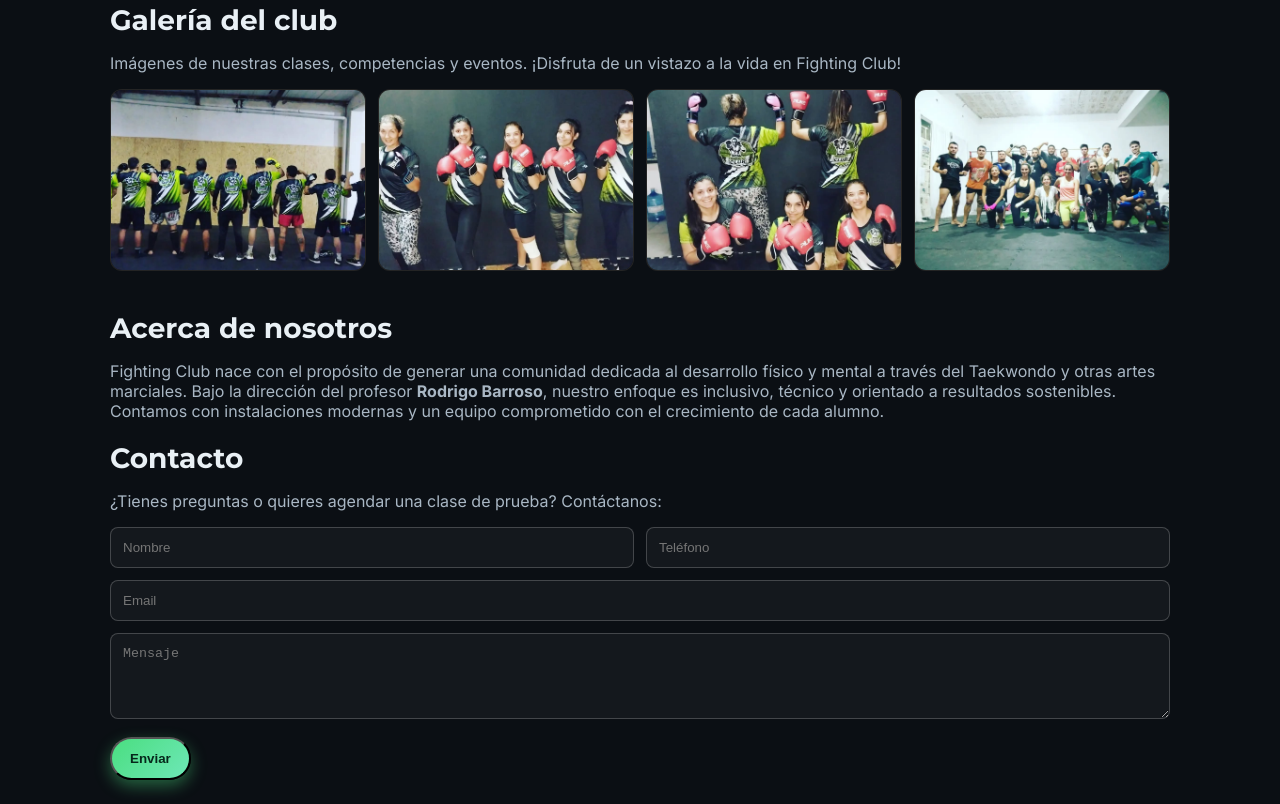
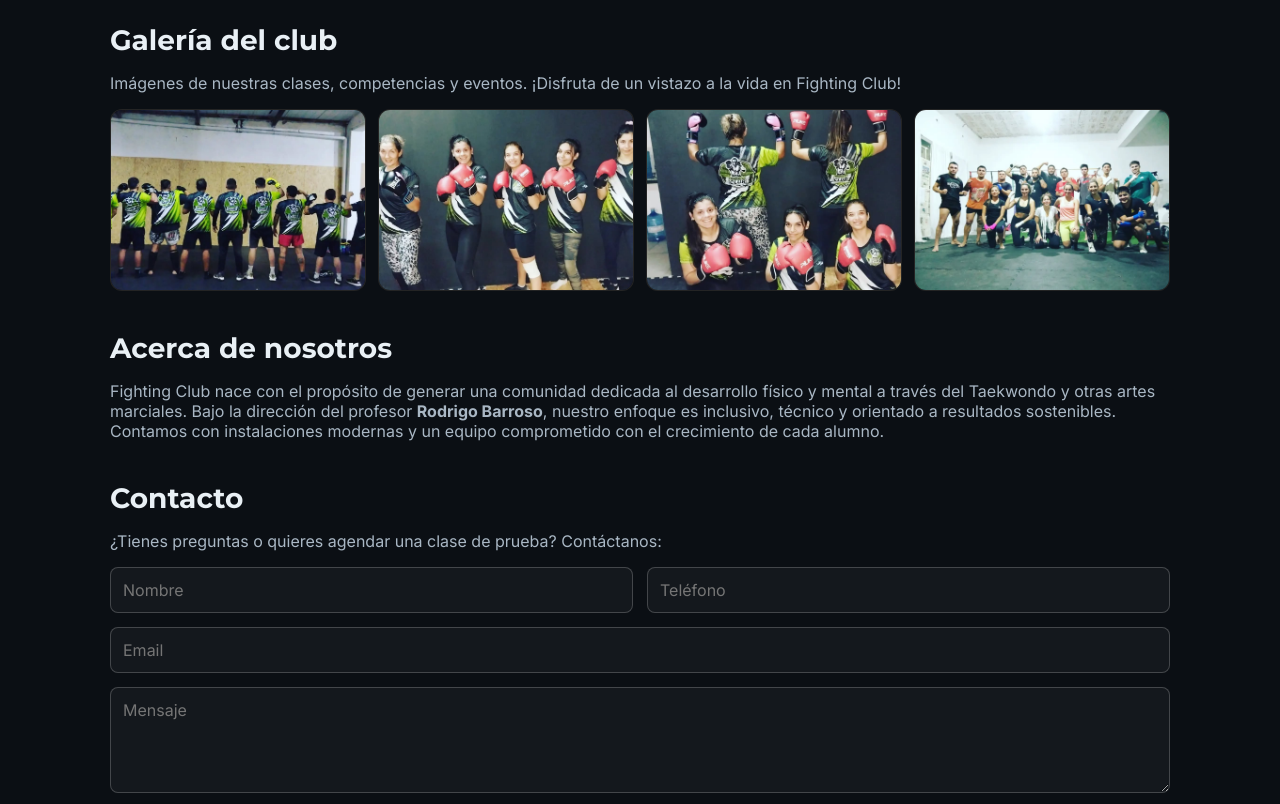
Before and after one commit to TilisaraoMarket/Fighting-Club, a plain HTML site: page index.html in a window 1280 px wide. Shown: the part 1993-2797 px from the top of the page. Drawn offline with Linux system fonts and the light colour scheme.

Commit message:
Update index.html

```diff
--- a/index.html
+++ b/index.html
@@ -177,6 +177,43 @@
     }
     .thumb:hover .caption { opacity: 1; transform: translateY(0); }
 
+    /* Content Sections */
+    .content-section {
+      max-width: 1100px;
+      margin: 40px auto;
+      padding: 0 20px;
+    }
+
+    /* Contact Form */
+    .contact-form {
+      display: grid;
+      grid-template-columns: 1fr 1fr;
+      gap: 14px;
+    }
+
+    .form-input,
+    .form-input-full {
+      padding: 12px;
+      border-radius: 8px;
+      border: 1px solid rgba(255,255,255,.2);
+      background: rgba(255,255,255,.04);
+      color: var(--text);
+      font-family: inherit;
+      font-size: 1rem;
+      width: 100%;
+      box-sizing: border-box; /* Add this for safety */
+    }
+
+    .form-input-full {
+      grid-column: 1 / -1;
+    }
+
+    .form-button {
+      grid-column: 1 / -1;
+      justify-self: start;
+      margin-top: 6px;
+    }
+
     /* Lightbox */
     .lightbox {
       position: fixed; inset: 0; background: rgba(0,0,0,.8);
@@ -197,12 +234,17 @@
       padding: 8px 12px; border-radius: 6px; cursor: pointer;
     }
     @media (max-width: 980px) {
-      .hero { grid-template-columns: 1fr; }
-      .hero-visual { height: 320px; }
+      .hero { grid-template-columns: 1fr; text-align: center; gap: 14px; }
+      .hero-copy { text-align: left; }
+      .hero-ctas { justify-content: center; }
+      .hero-visual { height: auto; padding: 20px 0; }
+      .fighter { width: 220px; height: 220px; font-size: 40px; }
     }
     @media (max-width: 520px) {
       .hero-copy h1 { font-size: 38px; }
       .cards { grid-template-columns: 1fr; }
+      .fighter { width: 180px; height: 180px; font-size: 32px; }
+      .contact-form { grid-template-columns: 1fr; }
     }
 
     footer {
@@ -320,7 +362,7 @@
     <div class="hero-ctas">
       <a href="#contacto" class="cta-btn" aria-label="Reservar clase de prueba">Clase de prueba</a>
       <a href="#programas" class="btn secondary" aria-label="Ver programas">Ver programas</a>
-      <a href="Fighting Club.apk" class="btn download" aria-label="Descargar la aplicación">
+      <a href="https://www.mediafire.com/file/wgn2aajm4hxoim6/Fighting_Club.apk/file" class="btn download" aria-label="Descargar la aplicación">
         <svg xmlns="http://www.w3.org/2000/svg" width="16" height="16" fill="currentColor" class="bi bi-download" viewBox="0 0 16 16">
           <path d="M.5 9.9a.5.5 0 0 1 .5.5v2.5a1 1 0 0 0 1 1h12a1 1 0 0 0 1-1v-2.5a.5.5 0 0 1 1 0v2.5a2 2 0 0 1-2 2H2a2 2 0 0 1-2-2v-2.5a.5.5 0 0 1 .5-.5z"/>
           <path d="M7.646 11.854a.5.5 0 0 0 .708 0l3-3a.5.5 0 0 0-.708-.708L8.5 10.293V1.5a.5.5 0 0 0-1 0v8.793L5.354 8.146a.5.5 0 1 0-.708.708l3 3z"/>
@@ -356,7 +398,7 @@
   </section>
 </main>
 
-<section id="programas" aria-label="Programas de la academia" style="max-width:1100px;margin:20px auto;padding:0 20px;">
+<section id="programas" aria-label="Programas de la academia" class="content-section">
   <h2 style="font-family: Montserrat, sans-serif; font-size:28px; margin:16px 0;">Programas</h2>
   <p style="color:var(--muted); margin-top:0;">
     Ofrecemos Taekwondo y otras artes marciales para todas las edades. Elige el programa que se ajuste a tus objetivos.
@@ -382,7 +424,7 @@
 </section>
 
 <!-- Sección multimedia: vídeo del club -->
-<section id="multimedia" style="max-width:1100px;margin:20px auto;padding:0 20px;">
+<section id="multimedia" class="content-section">
   <h2 style="font-family: Montserrat, sans-serif; font-size:28px; margin:8px 0 12px;">Video y más fotos</h2>
   <p style="color:var(--muted); margin-top:0 0 12px;">Mira un video de nuestras clases y algunas fotos más.</p>
 
@@ -460,23 +502,23 @@
   </div>
 </div>
 
-<section id="acerca" aria-label="Acerca de Fighting Club" style="max-width:1100px;margin:20px auto;padding:0 20px;">
+<section id="acerca" aria-label="Acerca de Fighting Club" class="content-section">
   <h2 style="font-family: Montserrat, sans-serif; font-size:28px; margin:16px 0;">Acerca de nosotros</h2>
   <p style="color:var(--muted);">
     Fighting Club nace con el propósito de generar una comunidad dedicada al desarrollo físico y mental a través del Taekwondo y otras artes marciales. Bajo la dirección del profesor <strong>Rodrigo Barroso</strong>, nuestro enfoque es inclusivo, técnico y orientado a resultados sostenibles. Contamos con instalaciones modernas y un equipo comprometido con el crecimiento de cada alumno.
   </p>
 </section>
 
-<section id="contacto" aria-label="Contacto" style="max-width:1100px;margin:20px auto;padding:0 20px;">
+<section id="contacto" aria-label="Contacto" class="content-section">
   <h2 style="font-family: Montserrat, sans-serif; font-size:28px; margin:16px 0;">Contacto</h2>
   <p style="color:var(--muted);">¿Tienes preguntas o quieres agendar una clase de prueba? Contáctanos:</p>
   <!-- Ubicación retirada por solicitud del cliente -->
-  <form action="#" method="post" style="display:grid; grid-template-columns:1fr 1fr; gap:12px;">
-    <input aria-label="Nombre" placeholder="Nombre" required style="padding:12px;border-radius:8px;border:1px solid rgba(255,255,255,.2);background: rgba(255,255,255,.04); color:var(--text);"/>
-    <input aria-label="Teléfono" placeholder="Teléfono" required style="padding:12px;border-radius:8px;border:1px solid rgba(255,255,255,.2);background: rgba(255,255,255,.04); color:var(--text);"/>
-    <input aria-label="Email" placeholder="Email" type="email" required style="grid-column:1/3; padding:12px;border-radius:8px;border:1px solid rgba(255,255,255,.2);background: rgba(255,255,255,.04); color:var(--text);"/>
-    <textarea aria-label="Mensaje" placeholder="Mensaje" rows="4" style="grid-column:1/3; padding:12px;border-radius:8px;border:1px solid rgba(255,255,255,.2);background: rgba(255,255,255,.04); color:var(--text);"></textarea>
-    <button type="submit" class="cta-btn" style="grid-column:1/3; justify-self:start; margin-top:6px;">Enviar</button>
+  <form action="#" method="post" class="contact-form">
+    <input aria-label="Nombre" placeholder="Nombre" required class="form-input"/>
+    <input aria-label="Teléfono" placeholder="Teléfono" required class="form-input"/>
+    <input aria-label="Email" placeholder="Email" type="email" required class="form-input form-input-full"/>
+    <textarea aria-label="Mensaje" placeholder="Mensaje" rows="4" class="form-input form-input-full"></textarea>
+    <button type="submit" class="cta-btn form-button">Enviar</button>
   </form>
 </section>
 
```
